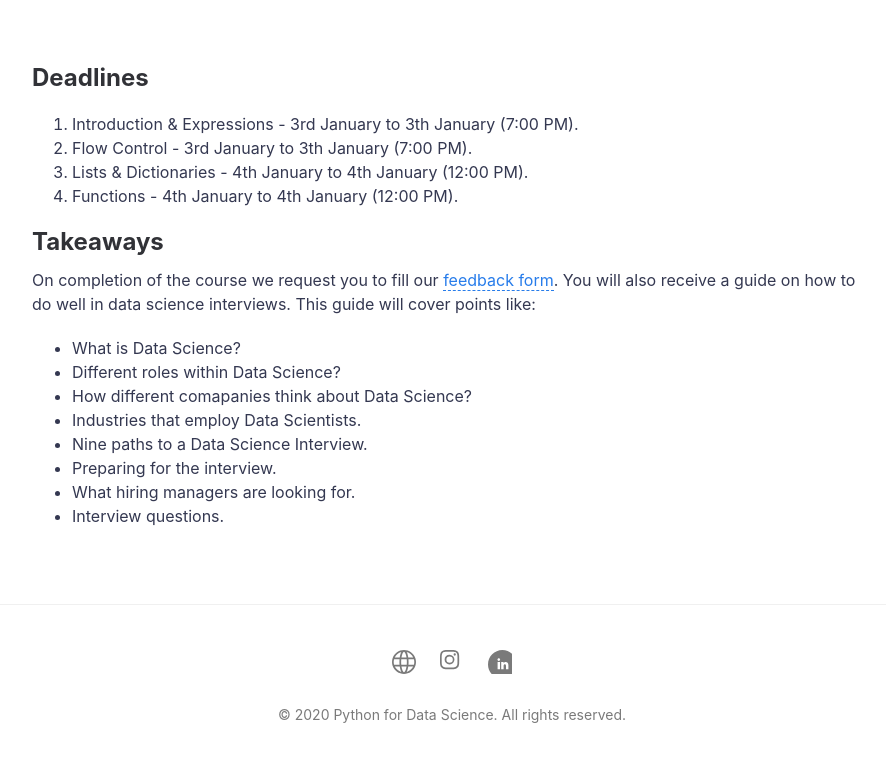
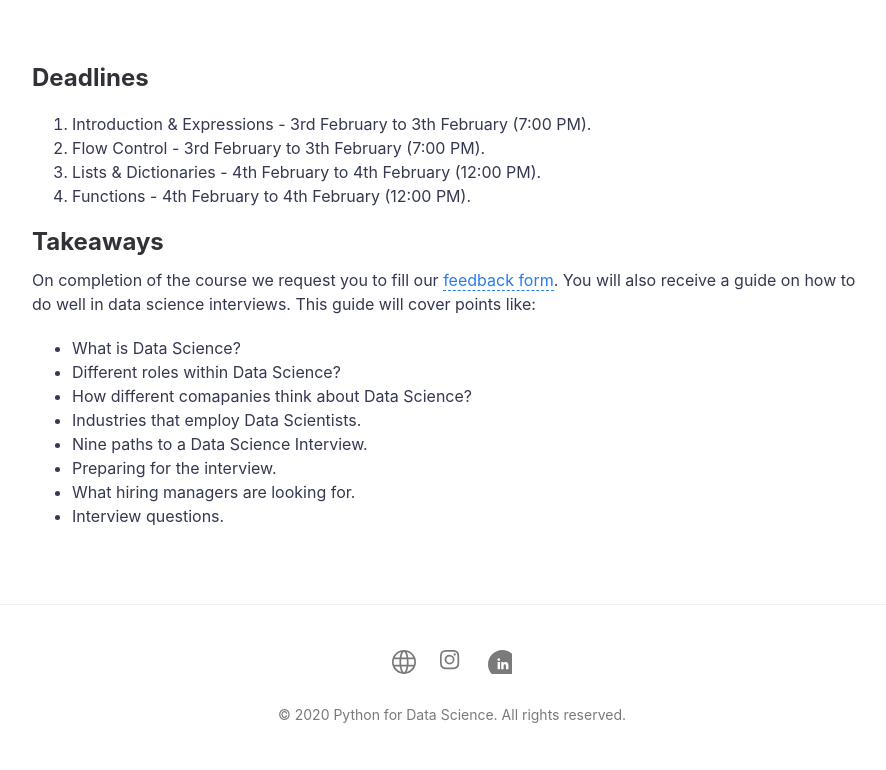
Before and after one commit to PranavUikey/pesmcoe, a Jekyll site: the page built from roadmap.md, in a window 1280 px wide. Shown: the part 485-1255 px from the top of the page, without its empty margins (178-1064 px from the left). Built offline with Jekyll 4.4.1, drawn with Linux system fonts in a browser that asks for light colours.

Commit message:
Update Dates

```diff
--- a/_config.yml
+++ b/_config.yml
@@ -60,28 +60,28 @@ sol_project_1: https://drive.google.com/file/d/1a9BKlxwIjG8JKqRDXdGYNyasXWrQNdnA
 sol_project_2: https://drive.google.com/file/d/1xDDK8hj1iWK_WO1CmCU4X7xkROr9WmeZ/view?usp=sharing
 
 # Deadlines
-quiz_1_start: 3rd January
-quiz_1_deadline: 3th January
+quiz_1_start: 3rd February
+quiz_1_deadline: 3th February
 quiz_1_time: 7:00 PM
 
-quiz_2_start: 3rd January
-quiz_2_deadline: 3th January
+quiz_2_start: 3rd February
+quiz_2_deadline: 3th February
 quiz_2_time: 7:00 PM
 
-assignment_2_start: 3rd January
-assignment_2_deadline: 3rd January
+assignment_2_start: 3rd February
+assignment_2_deadline: 3rd February
 assignment_2_time: 7:00 PM
 
-quiz_3_start: 4th January
-quiz_3_deadline: 4th January
+quiz_3_start: 4th February
+quiz_3_deadline: 4th February
 quiz_3_time: 12:00 PM
 
-assignment_3_start: 4th January
-assignment_3_deadline: 4th January
+assignment_3_start: February
+assignment_3_deadline: 4th February
 assignment_3_time: 12:00 PM
 
-quiz_4_start: 4th January
-quiz_4_deadline: 4th January
+quiz_4_start: 4th February
+quiz_4_deadline: 4th February
 quiz_4_time: 12:00 PM
 
 assignment_4_start: 4th January
```
